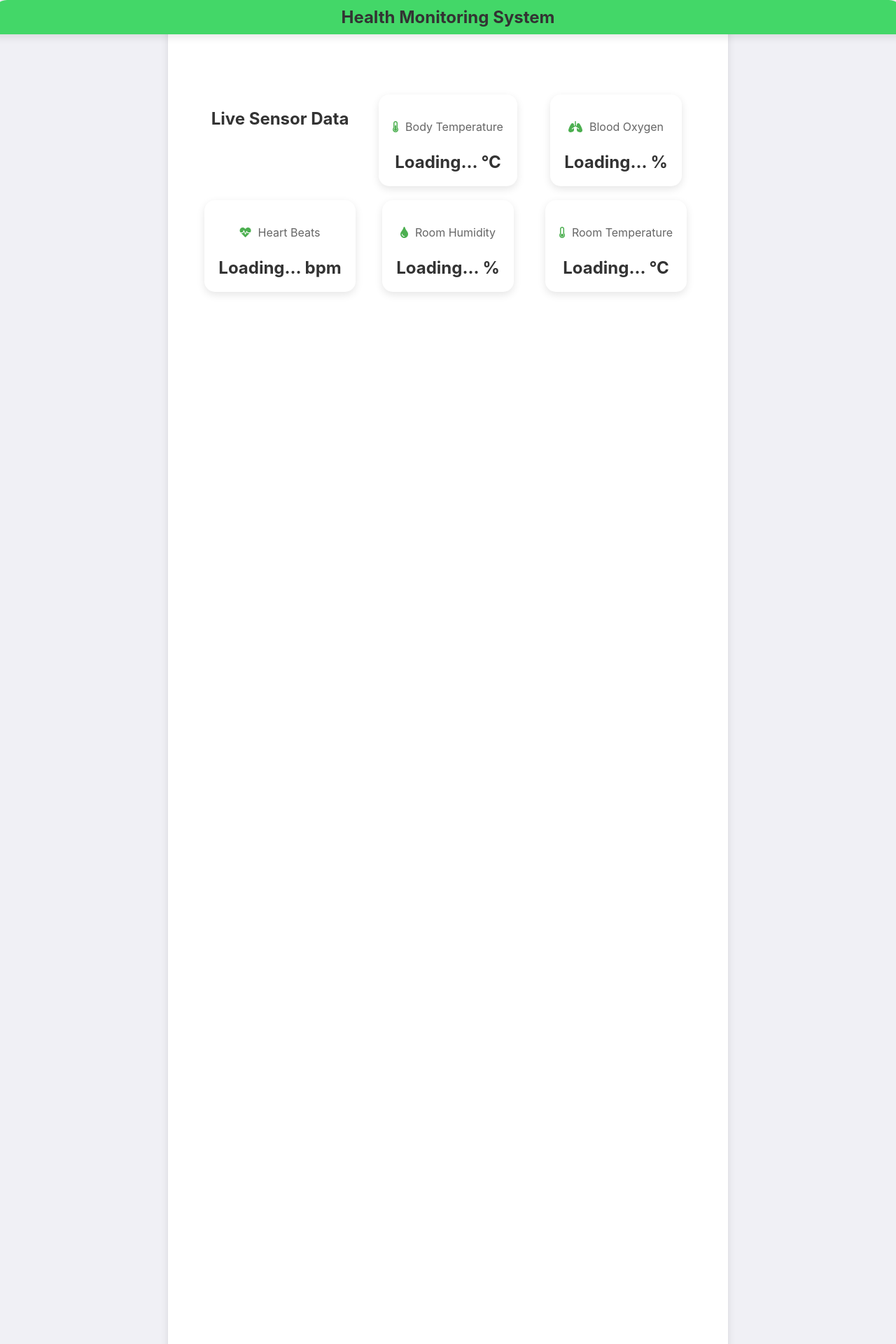
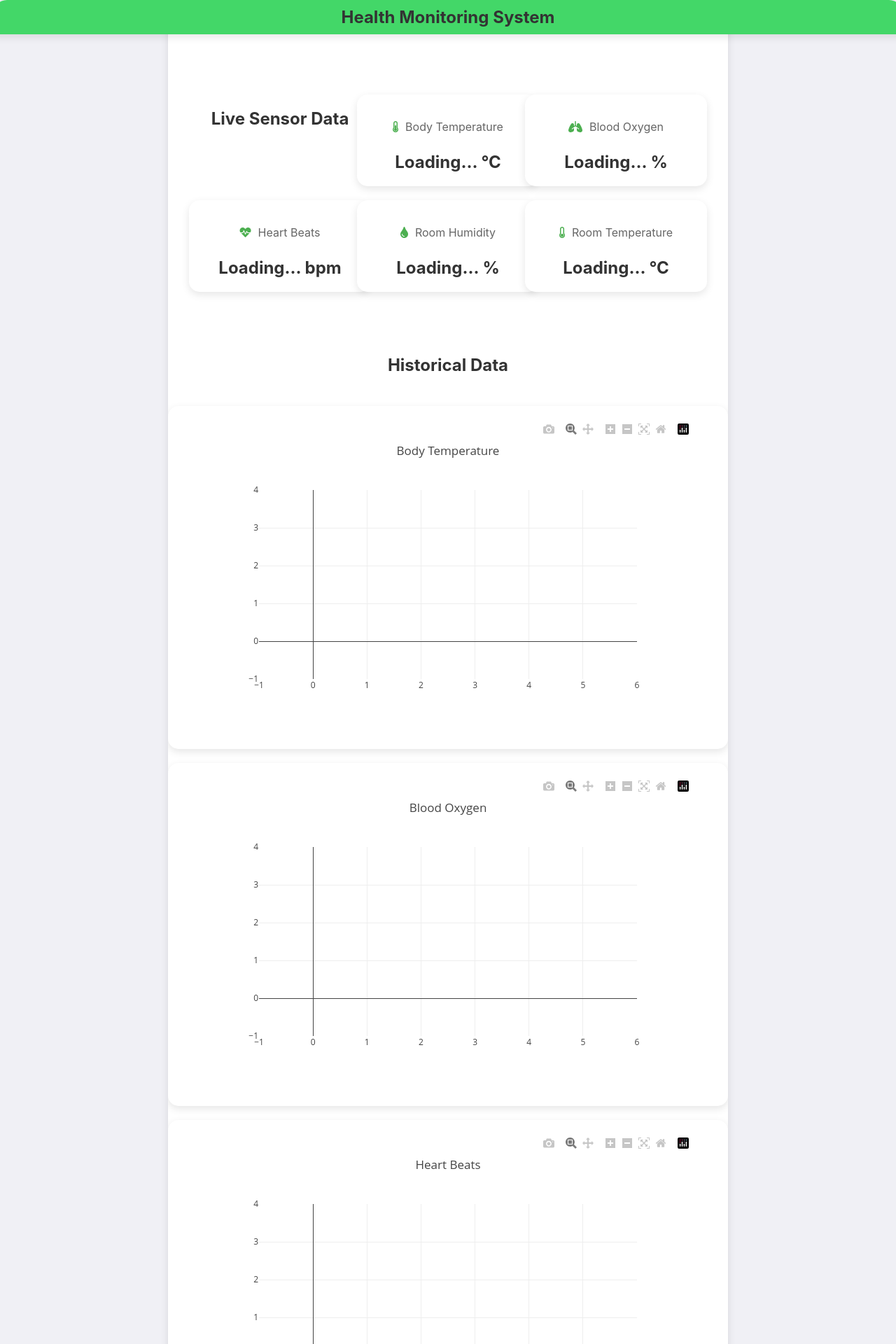
Before and after one commit to Milind-cod3-base/K270, a Python web app: template MyWork/app/templates/index.html in a window 1280 px wide. Shown: the top 1920 px of the page at 70% size. Run offline with Jinja, Linux system fonts and the light colour scheme; the template is opened without the code that fills it, so the values that code supplies are empty; some libraries are stand-ins or nearby versions.

Commit message:
Working graphs

```diff
--- a/MyWork/app/static/css/style.css
+++ b/MyWork/app/static/css/style.css
@@ -23,7 +23,7 @@ body {
     flex-direction: column;
     align-items: center;
     overflow-y: auto;
-    overflow-x:auto;
+    overflow-x: auto;
 }
 
 .title-card {
@@ -64,6 +64,14 @@ h2 {
     justify-items: center;
 }
 
+.history-data {
+    display: grid;
+    grid-template-columns: 1fr;
+    gap: 20px;
+    padding: 20px;
+    justify-items: center;
+}
+
 .card {
     background: #ffffff;
     border-radius: 15px;
@@ -74,6 +82,8 @@ h2 {
     display: flex;
     flex-direction: column;
     align-items: center;
+    width: 100%;
+    overflow: auto;
 }
 
 .card:hover {
--- a/MyWork/app/static/js/app.js
+++ b/MyWork/app/static/js/app.js
@@ -61,140 +61,60 @@ document.addEventListener("DOMContentLoaded", function() {
     }
 
     function initializeCharts() {
-        var ctxBodyTemp = document.getElementById('body-temperature-chart').getContext('2d');
-        var ctxBloodOxygen = document.getElementById('blood-oxygen-chart').getContext('2d');
-        var ctxHeartBeats = document.getElementById('heart-beats-chart').getContext('2d');
-        var ctxRoomHumidity = document.getElementById('room-humidity-chart').getContext('2d');
-        var ctxRoomTemp = document.getElementById('room-temperature-chart').getContext('2d');
-
-        window.bodyTemperatureChart = new Chart(ctxBodyTemp, {
-            type: 'line',
-            data: {
-                labels: [],
-                datasets: [{
-                    label: 'Body Temperature (°C)',
-                    data: [],
-                    borderColor: 'rgba(255, 99, 132, 1)',
-                    borderWidth: 1,
-                    fill: false
-                }]
-            },
-            options: {
-                scales: {
-                    x: { type: 'time', time: { unit: 'minute' } },
-                    y: { beginAtZero: true }
-                }
-            }
-        });
-
-        window.bloodOxygenChart = new Chart(ctxBloodOxygen, {
-            type: 'line',
-            data: {
-                labels: [],
-                datasets: [{
-                    label: 'Blood Oxygen (%)',
-                    data: [],
-                    borderColor: 'rgba(54, 162, 235, 1)',
-                    borderWidth: 1,
-                    fill: false
-                }]
-            },
-            options: {
-                scales: {
-                    x: { type: 'time', time: { unit: 'minute' } },
-                    y: { beginAtZero: true }
-                }
-            }
-        });
-
-        window.heartBeatsChart = new Chart(ctxHeartBeats, {
-            type: 'line',
-            data: {
-                labels: [],
-                datasets: [{
-                    label: 'Heart Beats (bpm)',
-                    data: [],
-                    borderColor: 'rgba(75, 192, 192, 1)',
-                    borderWidth: 1,
-                    fill: false
-                }]
-            },
-            options: {
-                scales: {
-                    x: { type: 'time', time: { unit: 'minute' } },
-                    y: { beginAtZero: true }
-                }
-            }
-        });
-
-        window.roomHumidityChart = new Chart(ctxRoomHumidity, {
-            type: 'line',
-            data: {
-                labels: [],
-                datasets: [{
-                    label: 'Room Humidity (%)',
-                    data: [],
-                    borderColor: 'rgba(153, 102, 255, 1)',
-                    borderWidth: 1,
-                    fill: false
-                }]
-            },
-            options: {
-                scales: {
-                    x: { type: 'time', time: { unit: 'minute' } },
-                    y: { beginAtZero: true }
-                }
-            }
-        });
-
-        window.roomTemperatureChart = new Chart(ctxRoomTemp, {
-            type: 'line',
-            data: {
-                labels: [],
-                datasets: [{
-                    label: 'Room Temperature (°C)',
-                    data: [],
-                    borderColor: 'rgba(255, 159, 64, 1)',
-                    borderWidth: 1,
-                    fill: false
-                }]
-            },
-            options: {
-                scales: {
-                    x: { type: 'time', time: { unit: 'minute' } },
-                    y: { beginAtZero: true }
-                }
-            }
-        });
+        Plotly.newPlot('body-temperature-chart', [], { title: 'Body Temperature' });
+        Plotly.newPlot('blood-oxygen-chart', [], { title: 'Blood Oxygen' });
+        Plotly.newPlot('heart-beats-chart', [], { title: 'Heart Beats' });
+        Plotly.newPlot('room-humidity-chart', [], { title: 'Room Humidity' });
+        Plotly.newPlot('room-temperature-chart', [], { title: 'Room Temperature' });
     }
 
     function updateCharts(data) {
-        const labels = data.map(entry => entry.timestamp);
+        const timestamps = data.map(entry => entry.timestamp);
         const bodyTemps = data.map(entry => entry.body_temperature);
         const bloodOxygens = data.map(entry => entry.blood_oxygen);
         const heartBeats = data.map(entry => entry.heart_beats);
         const roomHumidities = data.map(entry => entry.room_humidity);
         const roomTemperatures = data.map(entry => entry.room_temperature);
 
-        bodyTemperatureChart.data.labels = labels;
-        bodyTemperatureChart.data.datasets[0].data = bodyTemps;
-        bodyTemperatureChart.update();
+        Plotly.react('body-temperature-chart', [{
+            x: timestamps,
+            y: bodyTemps,
+            type: 'scatter',
+            mode: 'lines',
+            name: 'Body Temperature'
+        }]);
 
-        bloodOxygenChart.data.labels = labels;
-        bloodOxygenChart.data.datasets[0].data = bloodOxygens;
-        bloodOxygenChart.update();
+        Plotly.react('blood-oxygen-chart', [{
+            x: timestamps,
+            y: bloodOxygens,
+            type: 'scatter',
+            mode: 'lines',
+            name: 'Blood Oxygen'
+        }]);
 
-        heartBeatsChart.data.labels = labels;
-        heartBeatsChart.data.datasets[0].data = heartBeats;
-        heartBeatsChart.update();
+        Plotly.react('heart-beats-chart', [{
+            x: timestamps,
+            y: heartBeats,
+            type: 'scatter',
+            mode: 'lines',
+            name: 'Heart Beats'
+        }]);
 
-        roomHumidityChart.data.labels = labels;
-        roomHumidityChart.data.datasets[0].data = roomHumidities;
-        roomHumidityChart.update();
+        Plotly.react('room-humidity-chart', [{
+            x: timestamps,
+            y: roomHumidities,
+            type: 'scatter',
+            mode: 'lines',
+            name: 'Room Humidity'
+        }]);
 
-        roomTemperatureChart.data.labels = labels;
-        roomTemperatureChart.data.datasets[0].data = roomTemperatures;
-        roomTemperatureChart.update();
+        Plotly.react('room-temperature-chart', [{
+            x: timestamps,
+            y: roomTemperatures,
+            type: 'scatter',
+            mode: 'lines',
+            name: 'Room Temperature'
+        }]);
     }
 
     // Fetch the latest sensor data on page load
@@ -203,230 +123,6 @@ document.addEventListener("DOMContentLoaded", function() {
     // Fetch the last 10 sensor data on page load
     fetchAndUpdateCharts();
 
-    // Optionally, fetch latest sensor data at regular intervals
-    //setInterval(fetchLatestSensorData, 10000); // every 10 seconds
-    //setInterval(fetchAndUpdateCharts, 10000); // every 10 seconds
-
     // Initialize the charts
     initializeCharts();
 });
-
-
-
-
-
-// document.addEventListener("DOMContentLoaded", function() {
-//     console.log('Document is ready');
-//     const socket = io();
-
-//     socket.on('connect', () => {
-//         console.log('Connected to server');
-//     });
-
-//     socket.on('disconnect', () => {
-//         console.log('Disconnected from server');
-//     });
-
-//     socket.on('new_data', (data) => {
-//         console.log('New data received:', data);
-//         updateSensorData(data);
-//         fetchAndUpdateCharts();  // Fetch and update charts on new data
-//     });
-
-//     function fetchLatestSensorData() {
-//         console.log('Fetching latest sensor data...');
-//         fetch('/api/latest_sensor_data')
-//             .then(response => response.json())
-//             .then(data => {
-//                 console.log('Latest sensor data received:', data);
-//                 updateSensorData(data);
-//             })
-//             .catch(error => {
-//                 console.error('Error fetching latest sensor data:', error);
-//             });
-//     }
-
-//     function fetchAndUpdateCharts() {
-//         console.log('Fetching last 10 sensor data entries...');
-//         fetch('/api/sensor_data_last_10')
-//             .then(response => response.json())
-//             .then(data => {
-//                 console.log('Last 10 sensor data received:', data);
-//                 updateCharts(data);
-//             })
-//             .catch(error => {
-//                 console.error('Error fetching last 10 sensor data:', error);
-//             });
-//     }
-
-//     function updateSensorData(data) {
-//         if (data.error) {
-//             console.error('Error in data:', data.error);
-//             return;
-//         }
-//         console.log('Updating sensor data on UI with:', data);
-//         document.getElementById('body-temperature').textContent = data.body_temperature;
-//         console.log('Body Temperature updated to:', data.body_temperature);
-//         document.getElementById('blood-oxygen').textContent = data.blood_oxygen;
-//         console.log('Blood Oxygen updated to:', data.blood_oxygen);
-//         document.getElementById('heart-beats').textContent = data.heart_beats;
-//         console.log('Heart Beats updated to:', data.heart_beats);
-//         document.getElementById('room-humidity').textContent = data.room_humidity;
-//         console.log('Room Humidity updated to:', data.room_humidity);
-//         document.getElementById('room-temperature').textContent = data.room_temperature;
-//         console.log('Room Temperature updated to:', data.room_temperature);
-//     }
-
-//     let bodyTemperatureChart, bloodOxygenChart, heartBeatsChart, roomHumidityChart, roomTemperatureChart;
-
-//     function initializeCharts() {
-//         const ctx1 = document.getElementById('body-temperature-chart').getContext('2d');
-//         const ctx2 = document.getElementById('blood-oxygen-chart').getContext('2d');
-//         const ctx3 = document.getElementById('heart-beats-chart').getContext('2d');
-//         const ctx4 = document.getElementById('room-humidity-chart').getContext('2d');
-//         const ctx5 = document.getElementById('room-temperature-chart').getContext('2d');
-
-//         bodyTemperatureChart = new Chart(ctx1, {
-//             type: 'line',
-//             data: {
-//                 labels: [],
-//                 datasets: [{
-//                     label: 'Body Temperature (°C)',
-//                     data: [],
-//                     borderColor: 'rgba(255, 99, 132, 1)',
-//                     borderWidth: 1,
-//                     fill: false
-//                 }]
-//             },
-//             options: {
-//                 scales: {
-//                     x: { type: 'time', time: { unit: 'minute' } },
-//                     y: { beginAtZero: true }
-//                 }
-//             }
-//         });
-
-//         bloodOxygenChart = new Chart(ctx2, {
-//             type: 'line',
-//             data: {
-//                 labels: [],
-//                 datasets: [{
-//                     label: 'Blood Oxygen (%)',
-//                     data: [],
-//                     borderColor: 'rgba(54, 162, 235, 1)',
-//                     borderWidth: 1,
-//                     fill: false
-//                 }]
-//             },
-//             options: {
-//                 scales: {
-//                     x: { type: 'time', time: { unit: 'minute' } },
-//                     y: { beginAtZero: true }
-//                 }
-//             }
-//         });
-
-//         heartBeatsChart = new Chart(ctx3, {
-//             type: 'line',
-//             data: {
-//                 labels: [],
-//                 datasets: [{
-//                     label: 'Heart Beats (bpm)',
-//                     data: [],
-//                     borderColor: 'rgba(75, 192, 192, 1)',
-//                     borderWidth: 1,
-//                     fill: false
-//                 }]
-//             },
-//             options: {
-//                 scales: {
-//                     x: { type: 'time', time: { unit: 'minute' } },
-//                     y: { beginAtZero: true }
-//                 }
-//             }
-//         });
-
-//         roomHumidityChart = new Chart(ctx4, {
-//             type: 'line',
-//             data: {
-//                 labels: [],
-//                 datasets: [{
-//                     label: 'Room Humidity (%)',
-//                     data: [],
-//                     borderColor: 'rgba(153, 102, 255, 1)',
-//                     borderWidth: 1,
-//                     fill: false
-//                 }]
-//             },
-//             options: {
-//                 scales: {
-//                     x: { type: 'time', time: { unit: 'minute' } },
-//                     y: { beginAtZero: true }
-//                 }
-//             }
-//         });
-
-//         roomTemperatureChart = new Chart(ctx5, {
-//             type: 'line',
-//             data: {
-//                 labels: [],
-//                 datasets: [{
-//                     label: 'Room Temperature (°C)',
-//                     data: [],
-//                     borderColor: 'rgba(255, 159, 64, 1)',
-//                     borderWidth: 1,
-//                     fill: false
-//                 }]
-//             },
-//             options: {
-//                 scales: {
-//                     x: { type: 'time', time: { unit: 'minute' } },
-//                     y: { beginAtZero: true }
-//                 }
-//             }
-//         });
-//     }
-
-//     function updateCharts(data) {
-//         const labels = data.map(entry => entry.timestamp);
-//         const bodyTemps = data.map(entry => entry.body_temperature);
-//         const bloodOxygens = data.map(entry => entry.blood_oxygen);
-//         const heartBeats = data.map(entry => entry.heart_beats);
-//         const roomHumidities = data.map(entry => entry.room_humidity);
-//         const roomTemperatures = data.map(entry => entry.room_temperature);
-
-
-//         bodyTemperatureChart.data.labels = labels;
-//         bodyTemperatureChart.data.datasets[0].data = bodyTemps;
-//         bodyTemperatureChart.update();
-
-//         bloodOxygenChart.data.labels = labels;
-//         bloodOxygenChart.data.datasets[0].data = bloodOxygens;
-//         bloodOxygenChart.update();
-
-//         heartBeatsChart.data.labels = labels;
-//         heartBeatsChart.data.datasets[0].data = heartBeats;
-//         heartBeatsChart.update();
-
-//         roomHumidityChart.data.labels = labels;
-//         roomHumidityChart.data.datasets[0].data = roomHumidities;
-//         roomHumidityChart.update();
-
-//         roomTemperatureChart.data.labels = labels;
-//         roomTemperatureChart.data.datasets[0].data = roomTemperatures;
-//         roomTemperatureChart.update();
-//     }
-
-//     // Fetch the latest sensor data on page load
-//     fetchLatestSensorData();
-
-//     // Fetch the last 10 sensor data on page load
-//     fetchAndUpdateCharts();
-
-//     // Optionally, fetch latest sensor data at regular intervals
-//     //setInterval(fetchLatestSensorData, 10000); // every 10 seconds
-//     //setInterval(fetchAndUpdateCharts, 10000); // every 10 seconds
-
-//     // Initialize the charts
-//     initializeCharts();
-// });
--- a/MyWork/app/templates/index.html
+++ b/MyWork/app/templates/index.html
@@ -4,8 +4,8 @@
     <meta charset="UTF-8">
     <meta name="viewport" content="width=device-width, initial-scale=1.0">
     <title>Health Monitoring System</title>
-    <link rel="stylesheet" href="{{ url_for('static', filename='css/style.css') }}">
-    <script src="https://cdn.jsdelivr.net/npm/chart.js"></script>
+    <link rel="stylesheet" href="/static/css/style.css">
+    <script src="https://cdn.plot.ly/plotly-latest.min.js"></script>
     <script src="https://cdnjs.cloudflare.com/ajax/libs/socket.io/4.0.0/socket.io.js"></script>
     <link rel="stylesheet" href="https://cdnjs.cloudflare.com/ajax/libs/font-awesome/5.15.3/css/all.min.css">
 </head>
@@ -65,9 +65,28 @@
                     </div>
                 </div>
             </div>
+
+            <div class="history-data">
+                <h2>Historical Data</h2>
+                <div class="card">
+                    <div id="body-temperature-chart"></div>
+                </div>
+                <div class="card">
+                    <div id="blood-oxygen-chart"></div>
+                </div>
+                <div class="card">
+                    <div id="heart-beats-chart"></div>
+                </div>
+                <div class="card">
+                    <div id="room-humidity-chart"></div>
+                </div>
+                <div class="card">
+                    <div id="room-temperature-chart"></div>
+                </div>
+            </div>
         </div>
     </div>
 
-    <script src="{{ url_for('static', filename='js/app.js') }}"></script>
+    <script src="/static/js/app.js"></script>
 </body>
 </html>
```
Also changed, not shown: MyWork/app/routes.py (+0 -109 lines).
